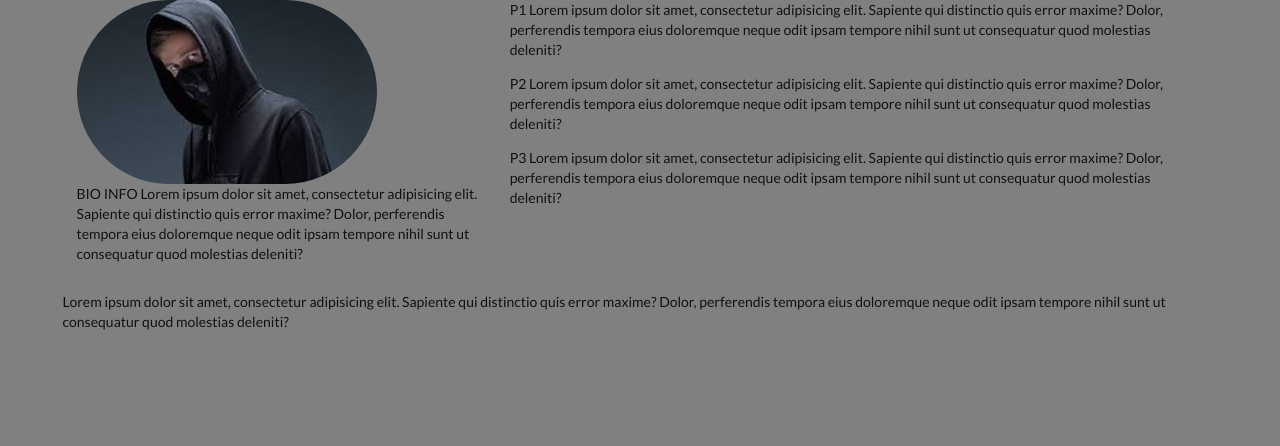
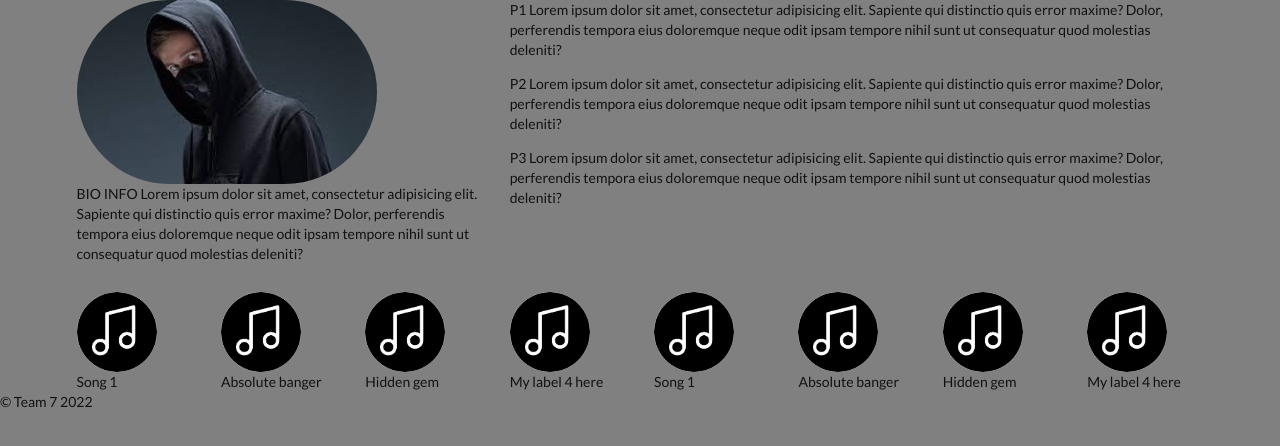
Before and after one commit to Gordon-Magill/NASA_exploration, a plain HTML site: page resultsPage.html in a window 1280 px wide. Drawn offline with nearby package versions, Linux system fonts and the light colour scheme.

Commit message:
Continued progress on resultsPage + added custom JS/CSS

```diff
--- a/resultsPage.html
+++ b/resultsPage.html
@@ -21,23 +21,72 @@
                 <p>BIO INFO Lorem ipsum dolor sit amet, consectetur adipisicing elit. Sapiente qui distinctio quis error maxime? Dolor, perferendis tempora eius doloremque neque odit ipsam tempore nihil sunt ut consequatur quod molestias deleniti?</p>
             </div>
 
+            <!-- Song lyrics -->
+            <!-- TODO: Highlight text that was searched for -->
             <div class="ten wide column">
                 <p>P1 Lorem ipsum dolor sit amet, consectetur adipisicing elit. Sapiente qui distinctio quis error maxime? Dolor, perferendis tempora eius doloremque neque odit ipsam tempore nihil sunt ut consequatur quod molestias deleniti?</p>
                 <p>P2 Lorem ipsum dolor sit amet, consectetur adipisicing elit. Sapiente qui distinctio quis error maxime? Dolor, perferendis tempora eius doloremque neque odit ipsam tempore nihil sunt ut consequatur quod molestias deleniti?</p>
                 <p>P3 Lorem ipsum dolor sit amet, consectetur adipisicing elit. Sapiente qui distinctio quis error maxime? Dolor, perferendis tempora eius doloremque neque odit ipsam tempore nihil sunt ut consequatur quod molestias deleniti?</p>
-
             </div>
 
         </div>
 
+        <!-- Row for music suggestions -->
         <div class="row">
-            <p> Lorem ipsum dolor sit amet, consectetur adipisicing elit. Sapiente qui distinctio quis error maxime? Dolor, perferendis tempora eius doloremque neque odit ipsam tempore nihil sunt ut consequatur quod molestias deleniti?</p>
+            <div class="two wide column">
+                <img class="ui tiny circular image" src="./assets/images/download.png" id="artistPhotoEl">
+                <p>Song 1</p>
+            </div>
+
+            <div class="two wide column">
+                <img class="ui tiny circular image" src="./assets/images/download.png" id="artistPhotoEl">
+                <p>Absolute banger</p>
+            </div>
+
+            <div class="two wide column">
+                <img class="ui tiny circular image" src="./assets/images/download.png" id="artistPhotoEl">
+                <p>Hidden gem</p>
+            </div>
+
+            <div class="two wide column">
+                <img class="ui tiny circular image" src="./assets/images/download.png" id="artistPhotoEl">
+                <p>My label 4 here</p>
+            </div>
+
+            <div class="two wide column">
+                <img class="ui tiny circular image" src="./assets/images/download.png" id="artistPhotoEl">
+                <p>Song 1</p>
+            </div>
+
+            <div class="two wide column">
+                <img class="ui tiny circular image" src="./assets/images/download.png" id="artistPhotoEl">
+                <p>Absolute banger</p>
+            </div>
+
+            <div class="two wide column">
+                <img class="ui tiny circular image" src="./assets/images/download.png" id="artistPhotoEl">
+                <p>Hidden gem</p>
+            </div>
+
+            <div class="two wide column">
+                <img class="ui tiny circular image" src="./assets/images/download.png" id="artistPhotoEl">
+                <p>My label 4 here</p>
+            </div>
 
         </div>
 
+        <!-- Wikipedia content -->
+
     </div>
+
+    <footer>
+        &copy Team 7 2022
+    </footer>
 
     <!-- Semantic UI -->
     <script src="https://cdn.jsdelivr.net/npm/semantic-ui@2.4.2/dist/semantic.min.js"></script>
+
+    <!-- Custom JS -->
+    <script src="./assets/js/resultsPage.js"></script>
 </body>
 </html>
```
Also changed, not shown: assets/js/resultsPage.js (added).
